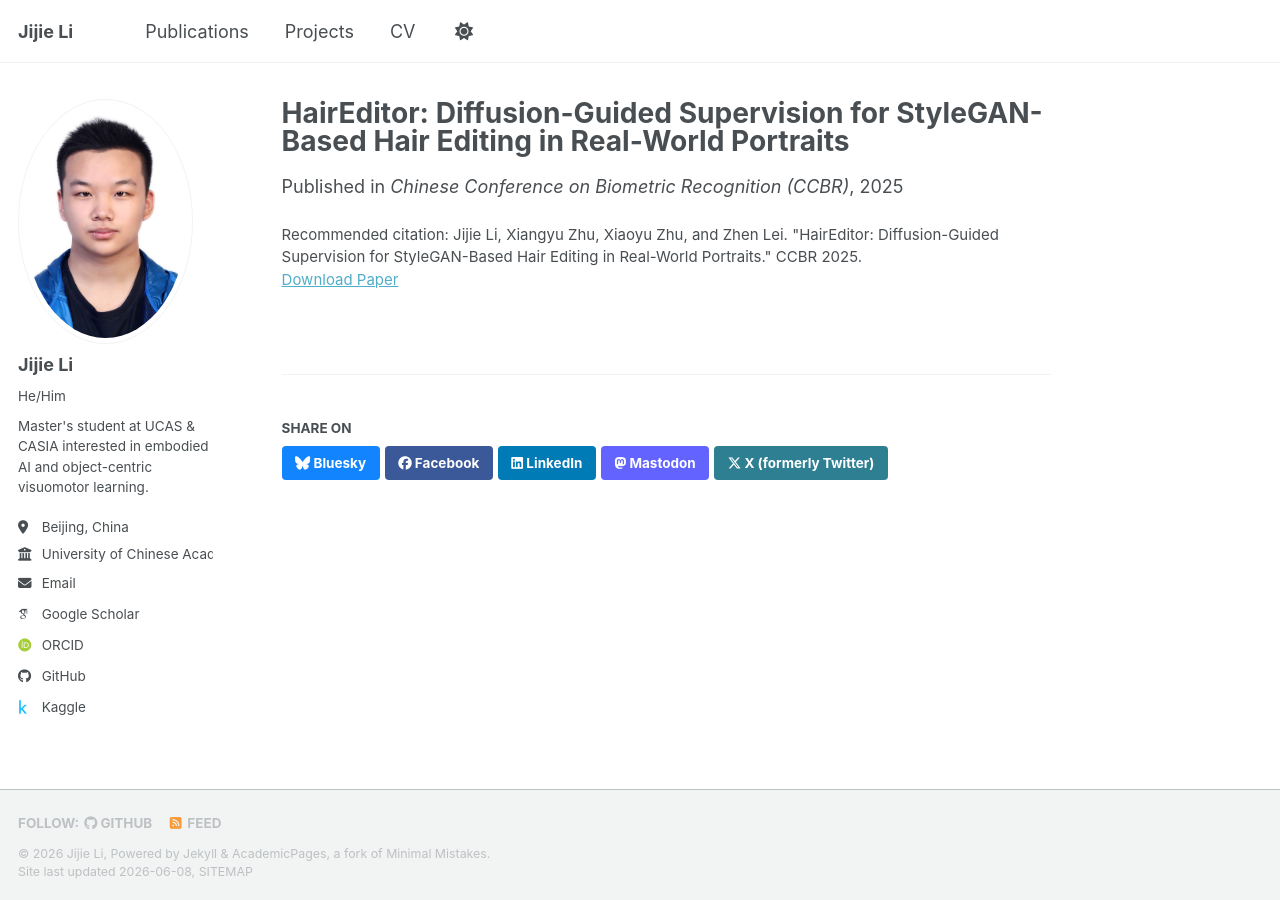
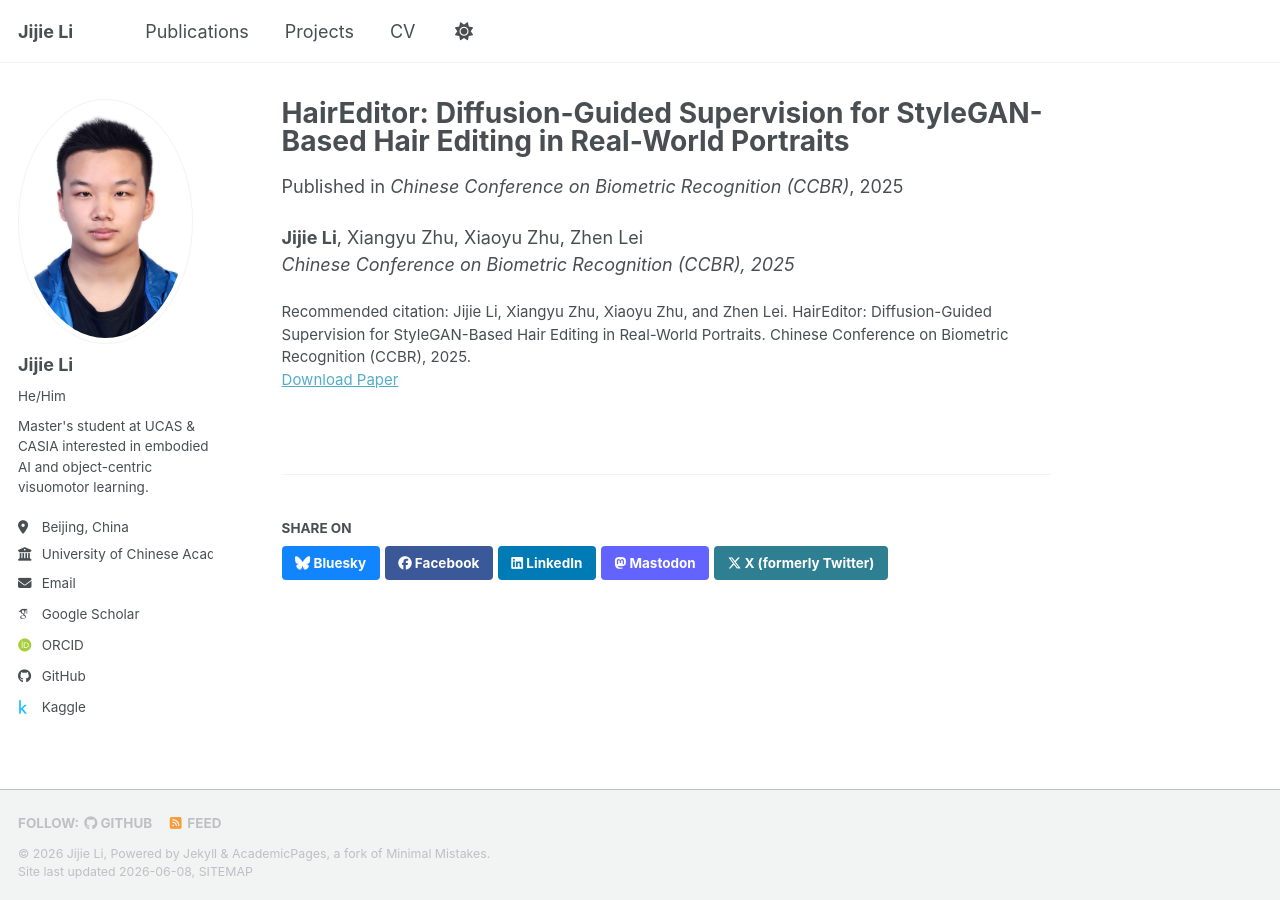
Before and after one commit to Li-Jijie/Li-Jijie.github.io, a Jekyll site: the page built from _publications/2025-ccbr-haireditor.md, in a window 1280 px wide. Built offline with Jekyll 4.4.1, drawn with Linux system fonts in a browser that asks for light colours; some web fonts are replaced; a script bundle is joined from its source files by our own code; library files that are not in the unit come from our copies.

Commit message:
Update 2025-ccbr-haireditor.md

```diff
--- a/_publications/2025-ccbr-haireditor.md
+++ b/_publications/2025-ccbr-haireditor.md
@@ -3,9 +3,11 @@ title: "HairEditor: Diffusion-Guided Supervision for StyleGAN-Based Hair Editing
 collection: publications
 category: conferences
 permalink: /publication/2025-haireditor
-excerpt: 'Hair editing in real-world portraits with diffusion-guided supervision.'
 date: 2025-01-01
-venue: 'Chinese Conference on Biometric Recognition (CCBR)'
-paperurl: ''
-citation: 'Jijie Li, Xiangyu Zhu, Xiaoyu Zhu, and Zhen Lei. "HairEditor: Diffusion-Guided Supervision for StyleGAN-Based Hair Editing in Real-World Portraits." CCBR 2025.'
+venue: "Chinese Conference on Biometric Recognition (CCBR)"
+paperurl: ""
+citation: "Jijie Li, Xiangyu Zhu, Xiaoyu Zhu, and Zhen Lei. HairEditor: Diffusion-Guided Supervision for StyleGAN-Based Hair Editing in Real-World Portraits. Chinese Conference on Biometric Recognition (CCBR), 2025."
 ---
+
+**Jijie Li**, Xiangyu Zhu, Xiaoyu Zhu, Zhen Lei
+*Chinese Conference on Biometric Recognition (CCBR), 2025*
```
